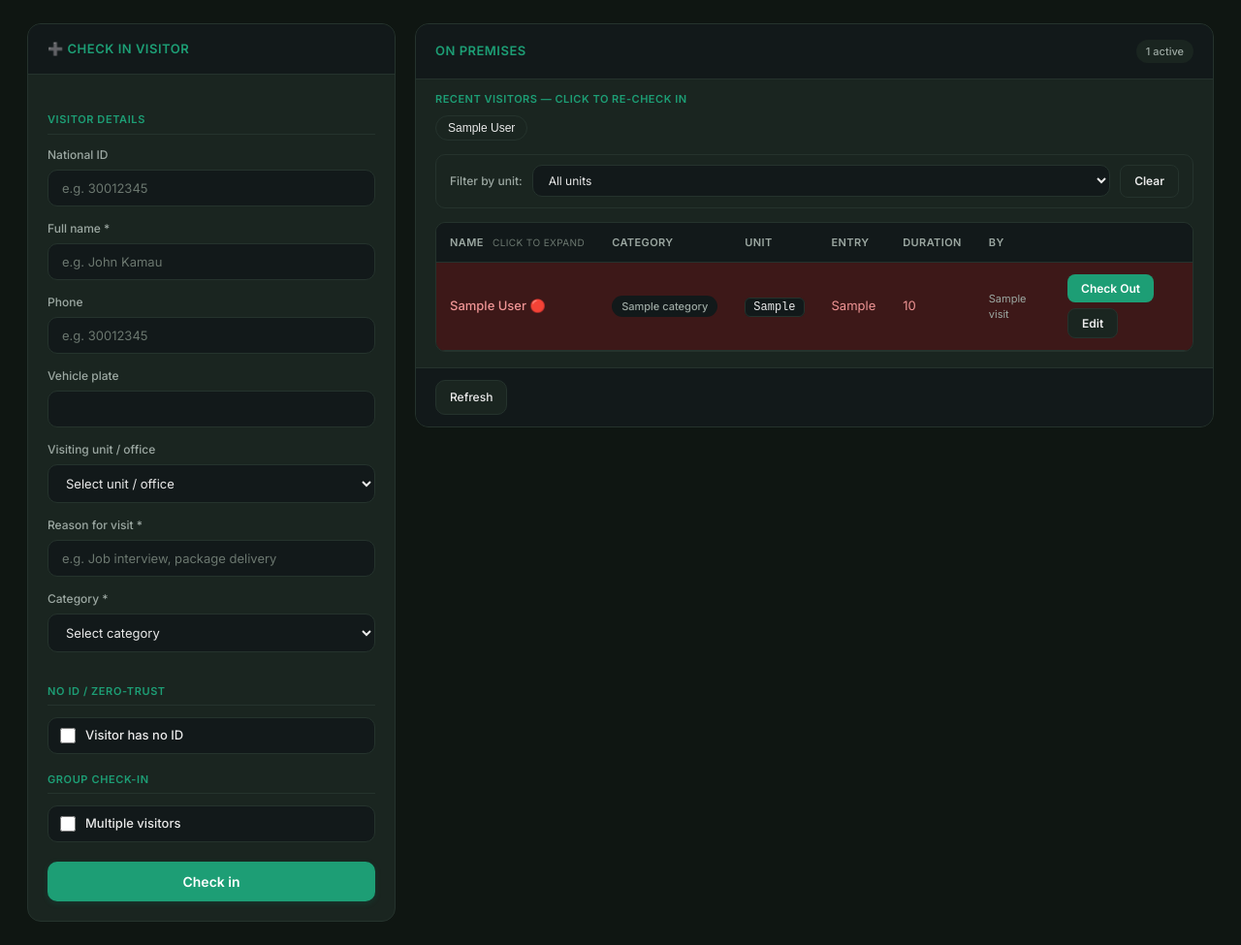
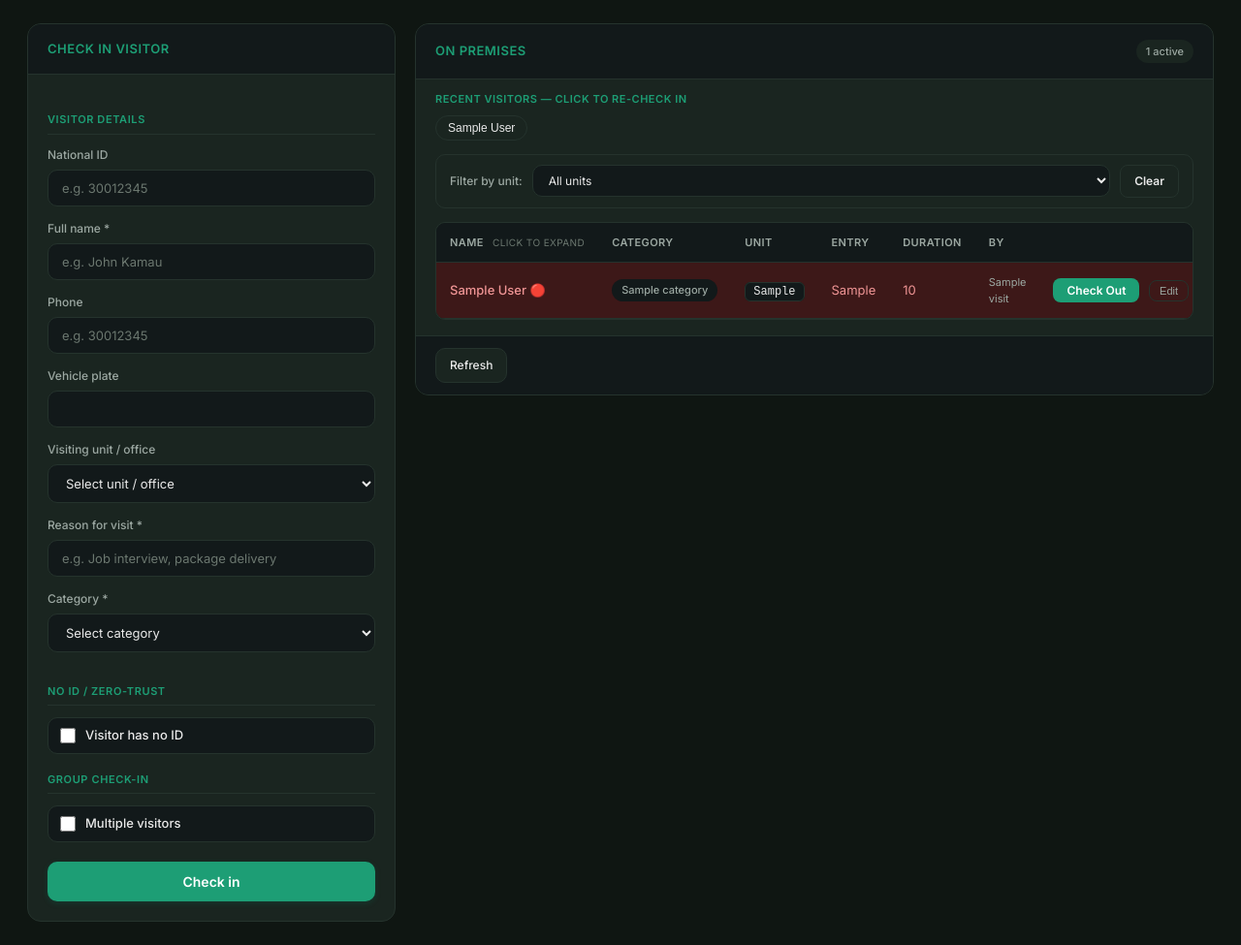
Before and after one commit to melissaangwenyi/DVTS-server, a Flask app: template templates/dashboard.html in a window 1280 px wide. Shown: the part 130-1105 px from the top of the page at 97% size. Run offline with Flask 3, Linux system fonts and the light colour scheme; the visitor is signed in with stand-in values (Sample User, id 1); the template is opened without the code that fills it: most values are stand-ins (such as "Sample title", 1, 10 or a date in 2020).

Commit message:
edit html

```diff
--- a/templates/dashboard.html
+++ b/templates/dashboard.html
@@ -51,7 +51,7 @@
 
     <!-- ── LEFT: CHECK-IN FORM ── -->
     <div class="left-panel">
-        <div class="panel-header">➕ Check in visitor</div>
+        <div class="panel-header"> Check in visitor</div>
         <div class="form-body">
             <form method="POST" action="/checkin" id="checkinForm" autocomplete="off">
 
@@ -104,7 +104,7 @@
                 </select>
                 <!-- Host contact info — shown after unit is selected -->
                 <div id="host-info-box" style="display:none;background:var(--teal-soft);border:1px solid #B8E5D6;border-radius:var(--radius-md);padding:10px 14px;margin-bottom:14px;font-size:12px;">
-                    <div style="font-weight:600;color:var(--teal-deep);margin-bottom:4px;"> Host details</div>
+                    <div style="font-weight:600;color:var(--teal-deep);margin-bottom:4px;">📋 Host details</div>
                     <div id="host-info-name" style="color:var(--teal-deep);"></div>
                     <div id="host-info-phone" style="color:var(--teal-deep);margin-top:2px;"></div>
                     <div id="host-info-type" style="color:var(--text-muted);font-size:11px;margin-top:2px;"></div>
@@ -259,14 +259,23 @@
                     <td style="white-space:nowrap;">{{ v.entry_display }}</td>
                     <td style="white-space:nowrap;">{{ v.duration }}</td>
                     <td style="font-size:11px;color:var(--text-muted);">{{ v.checkin_guard_name or '—' }}</td>
-                    <td onclick="event.stopPropagation();" style="display:flex;gap:6px;flex-wrap:wrap;">
-                        <form method="POST" action="/checkout"
+                    <td onclick="event.stopPropagation();" style="white-space:nowrap;">
+                        <form method="POST" action="/checkout" style="display:inline;"
                               onsubmit="return confirm('Check out {{ v.full_name }}?')">
                             <input type="hidden" name="log_uuid" value="{{ v.local_uuid }}">
-                            <button type="submit" class="btn btn-sm">Check Out</button>
+                            <button type="submit" class="btn btn-sm" style="font-size:12px;padding:5px 14px;">
+                                Check Out
+                            </button>
                         </form>
                         {% if session.get('role') == 'admin' %}
-                        <button type="button" class="btn btn-sm btn-secondary edit-visit-btn"
+                        <button type="button"
+                                class="edit-visit-btn"
+                                style="margin-left:6px;padding:4px 10px;font-size:11px;
+                                       border:1px solid var(--border);border-radius:var(--radius-sm);
+                                       background:transparent;color:var(--text-muted);
+                                       cursor:pointer;vertical-align:middle;"
+                                onmouseover="this.style.borderColor='var(--teal)';this.style.color='var(--teal)';"
+                                onmouseout="this.style.borderColor='var(--border)';this.style.color='var(--text-muted)';"
                                 data-uuid="{{ v.local_uuid }}"
                                 data-name="{{ v.full_name }}"
                                 data-nid="{{ v.national_id or '' }}"
@@ -313,7 +322,7 @@
                             </div>
                             <div class="drawer-field">
                                 <span class="df-label">Entry type</span>
-                                <span class="df-value">{{ '⚠ Zero-trust (no ID)' if v.exception_flag else '✓ Standard' }}</span>
+                                <span class="df-value">{{ '❕ Zero-trust (no ID)' if v.exception_flag else '✓ Standard' }}</span>
                             </div>
                         </div>
                     </td>
@@ -413,7 +422,7 @@ function loadHostInfo(unit) {
         .then(function(r){ return r.json(); })
         .then(function(d) {
             if (!d.found) { box.style.display='none'; return; }
-            nameEl.textContent  =  d.name;
+            nameEl.textContent  = '👤 ' + d.name;
             phoneEl.innerHTML   = d.phone
                 ? ' <a href="tel:' + d.phone + '" style="color:var(--teal);font-weight:600;">' + d.phone + '</a>'
                 : ' No phone on file';
```
